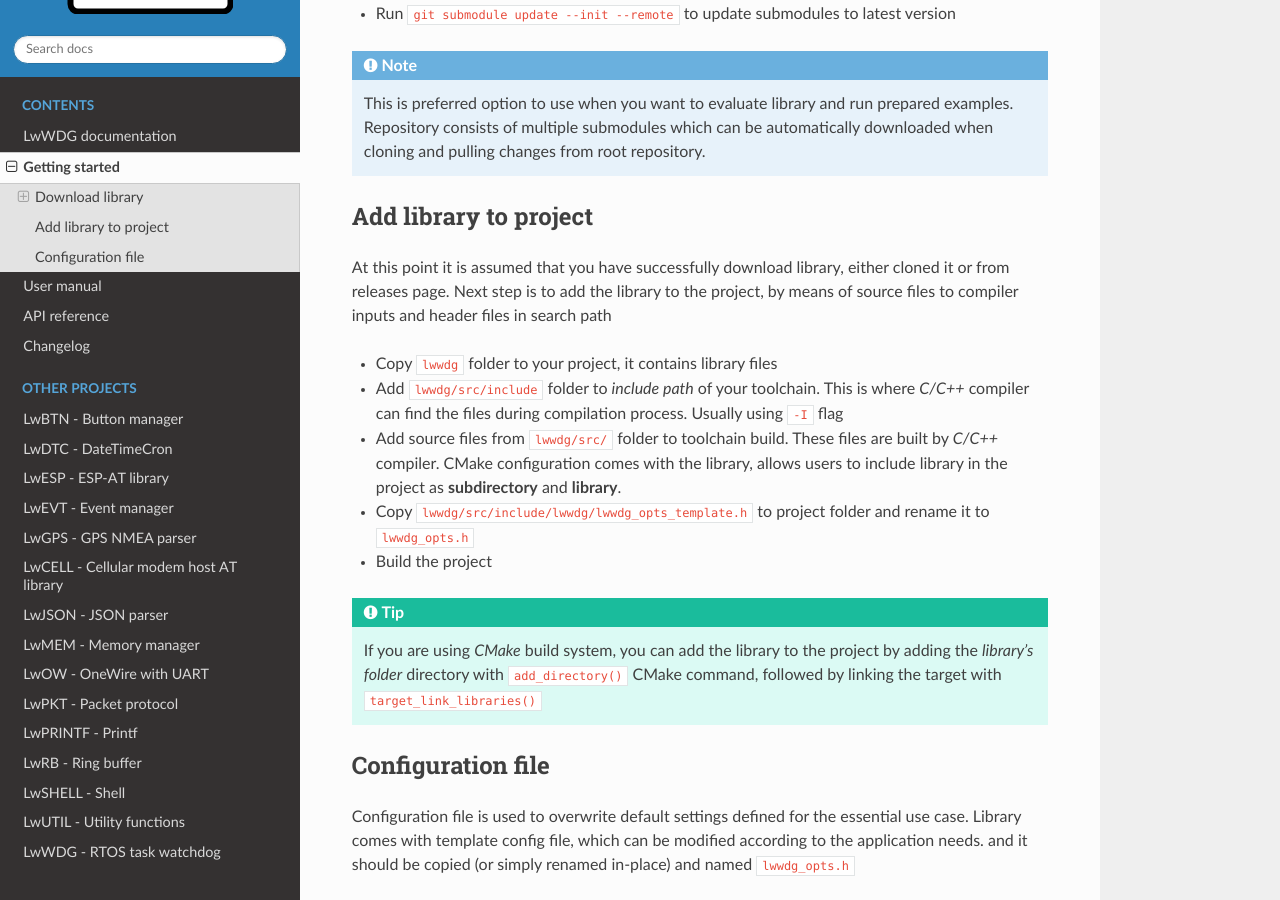
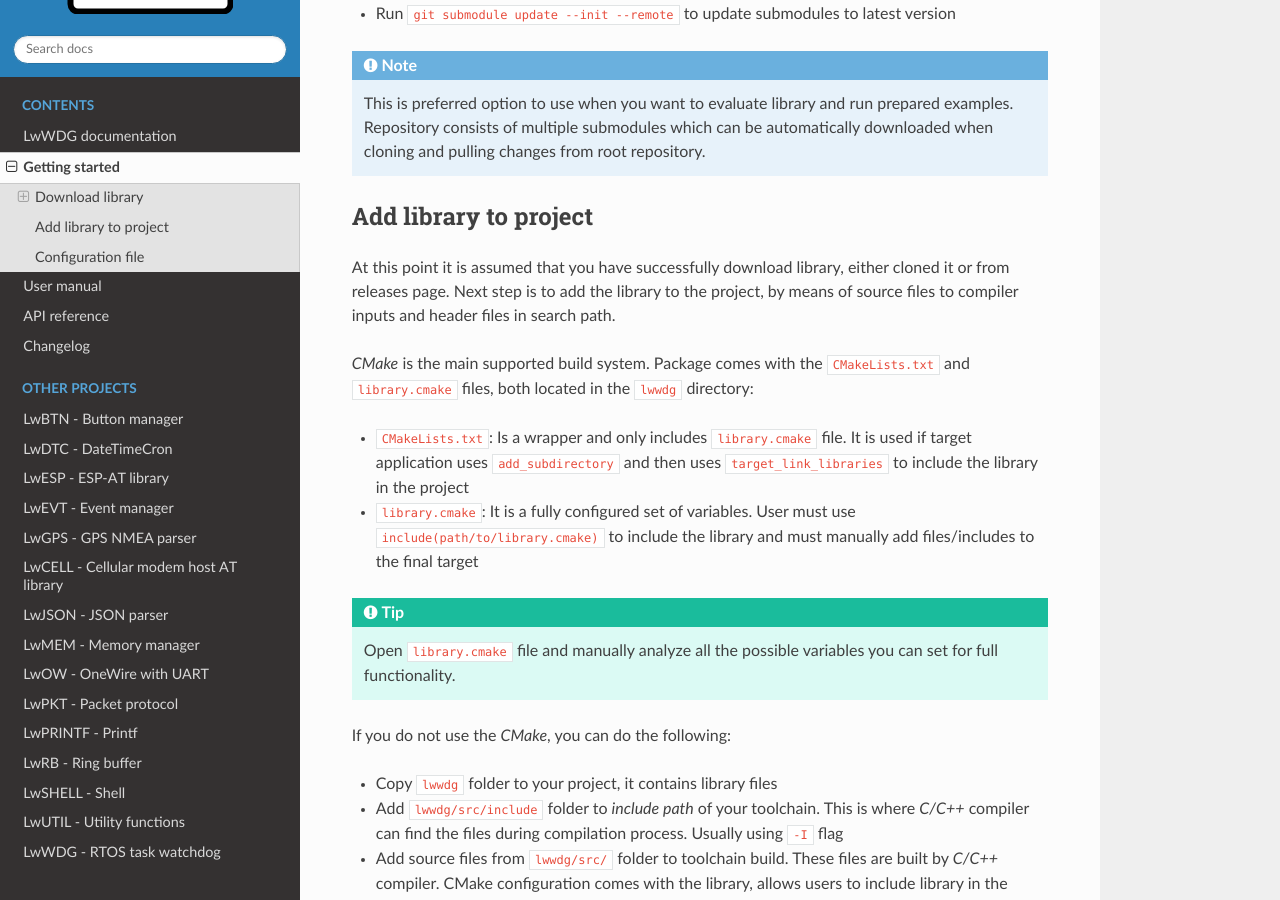
Before and after one commit to MaJerle/lwwdg, a Sphinx documentation site: the page built from docs/get-started/index.rst, in a window 1280 px wide and 900 px high, scrolled down 1166 px. Built offline with Sphinx 7.4.7 and the Read the Docs theme 2.0.0, drawn with Linux system fonts in a browser that asks for light colours; the version number could not be read and is left out.

Commit message:
Improve the cmake documentation

```diff
--- a/docs/get-started/index.rst
+++ b/docs/get-started/index.rst
@@ -58,17 +58,23 @@
 ^^^^^^^^^^^^^^^^^^^^^^
 
 At this point it is assumed that you have successfully download library, either cloned it or from releases page.
-Next step is to add the library to the project, by means of source files to compiler inputs and header files in search path
+Next step is to add the library to the project, by means of source files to compiler inputs and header files in search path.
+
+*CMake* is the main supported build system. Package comes with the ``CMakeLists.txt`` and ``library.cmake`` files, both located in the ``lwwdg`` directory:
+
+* ``CMakeLists.txt``: Is a wrapper and only includes ``library.cmake`` file. It is used if target application uses ``add_subdirectory`` and then uses ``target_link_libraries`` to include the library in the project
+* ``library.cmake``: It is a fully configured set of variables. User must use ``include(path/to/library.cmake)`` to include the library and must manually add files/includes to the final target
+
+.. tip::
+    Open ``library.cmake`` file and manually analyze all the possible variables you can set for full functionality.
+
+If you do not use the *CMake*, you can do the following:
 
 * Copy ``lwwdg`` folder to your project, it contains library files
 * Add ``lwwdg/src/include`` folder to `include path` of your toolchain. This is where `C/C++` compiler can find the files during compilation process. Usually using ``-I`` flag
 * Add source files from ``lwwdg/src/`` folder to toolchain build. These files are built by `C/C++` compiler. CMake configuration comes with the library, allows users to include library in the project as **subdirectory** and **library**.
 * Copy ``lwwdg/src/include/lwwdg/lwwdg_opts_template.h`` to project folder and rename it to ``lwwdg_opts.h``
 * Build the project
-
-.. tip::
-    If you are using *CMake* build system, you can add the library to the project by adding the *library's folder*
-    directory with ``add_directory()`` CMake command, followed by linking the target with ``target_link_libraries()``
 
 Configuration file
 ^^^^^^^^^^^^^^^^^^
```
Also changed, not shown: 1 other file.
